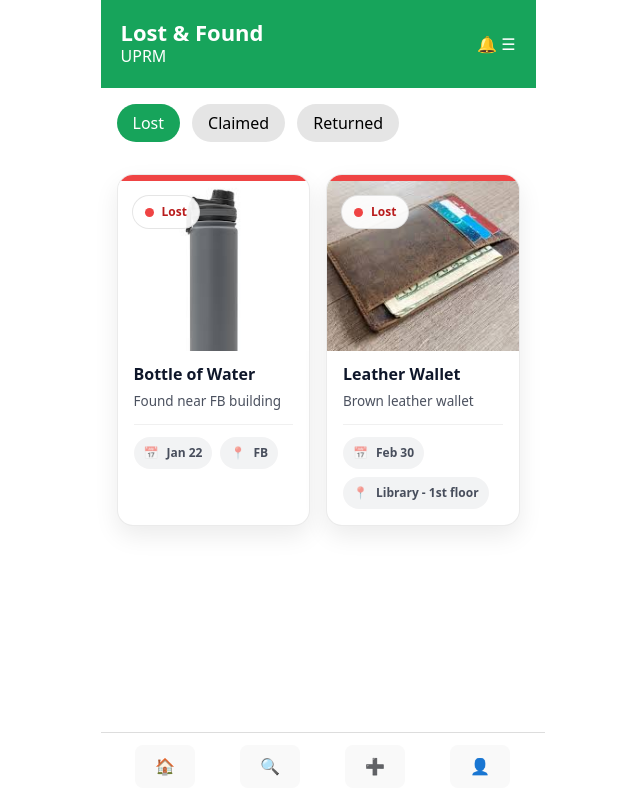
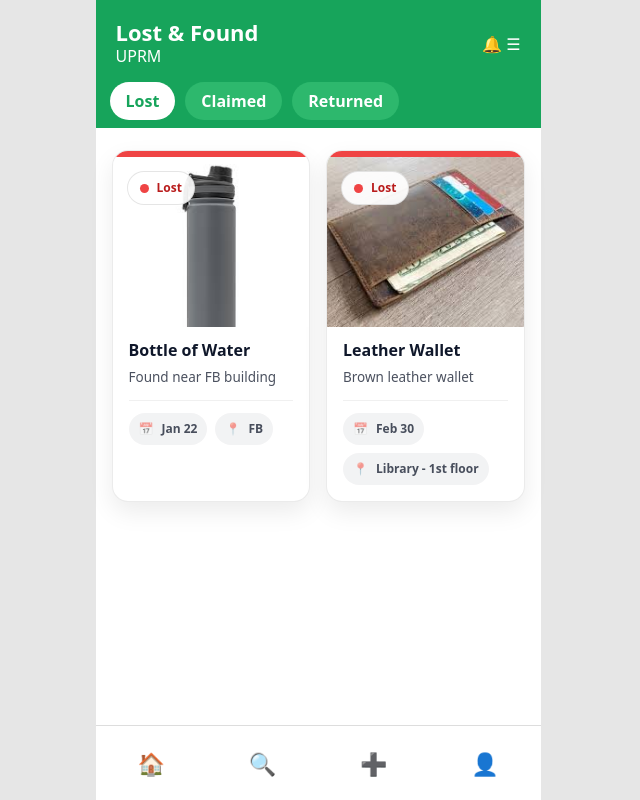
Before and after one commit to uprm-inso4115-2025-2026-s2/semester-project-lost-and-found, a React (Vite) app in the folder Lost-and-Found-App/: page / in a window 1280 px wide. Shown: the whole page, without its empty margins (322-962 px from the left). Built offline with nearby package versions, Linux system fonts and the light colour scheme.

Commit message:
Homepage UI setup

```diff
--- a/Lost-and-Found-App/src/index.css
+++ b/Lost-and-Found-App/src/index.css
@@ -26,6 +26,11 @@ body {
   margin: 0;
   min-width: 320px;
   min-height: 100vh;
+
+  background: #e6e6e6;
+
+  display: flex;
+  flex-direction: column;
 }
 
 h1 {
--- a/Lost-and-Found-App/src/pages/HomePage.css
+++ b/Lost-and-Found-App/src/pages/HomePage.css
@@ -1,5 +1,5 @@
 .homePage {
-  max-width: 435px;
+  max-width: 445px;
   margin: 0 auto;
   min-height: 100vh;
   background: white;
@@ -11,7 +11,10 @@
 .homeHeader {
   background: #17a45b;
   color: white;
+
   padding: 20px;
+  padding-bottom: 60px;
+
   display: flex;
   justify-content: space-between;
   align-items: center;
@@ -24,21 +27,29 @@
 
 .statusTabs {
   display: flex;
-  gap: 12px;
-  padding: 16px;
+  gap: 10px;
+
+  padding: 14px;
+
+  margin-top: -60px;
 }
 
 .statusBtn {
   padding: 8px 16px;
   border-radius: 20px;
   border: none;
-  background: #e5e5e5;
+
+  background: #2db86d;
+  color: white;
+
+  font-weight: 600;
+
   cursor: pointer;
 }
 
 .statusBtn.active {
-  background: #17a45b;
-  color: white;
+  background: white;
+  color: #17a45b;
 }
 
 .itemsGrid {
@@ -54,12 +65,22 @@
   bottom: 0;
 
   width: 100%;
-  max-width: 420px;
+  max-width: 445px;
 
   background: white;
+
   display: flex;
   justify-content: space-around;
-  padding: 12px;
+  align-items: center;
+
+  padding: 14px 0;
 
   border-top: 1px solid #ddd;
 }
+
+.bottomNav button {
+  background: transparent;
+  border: none;
+  padding: 8px;
+  font-size: 22px;
+}
```
